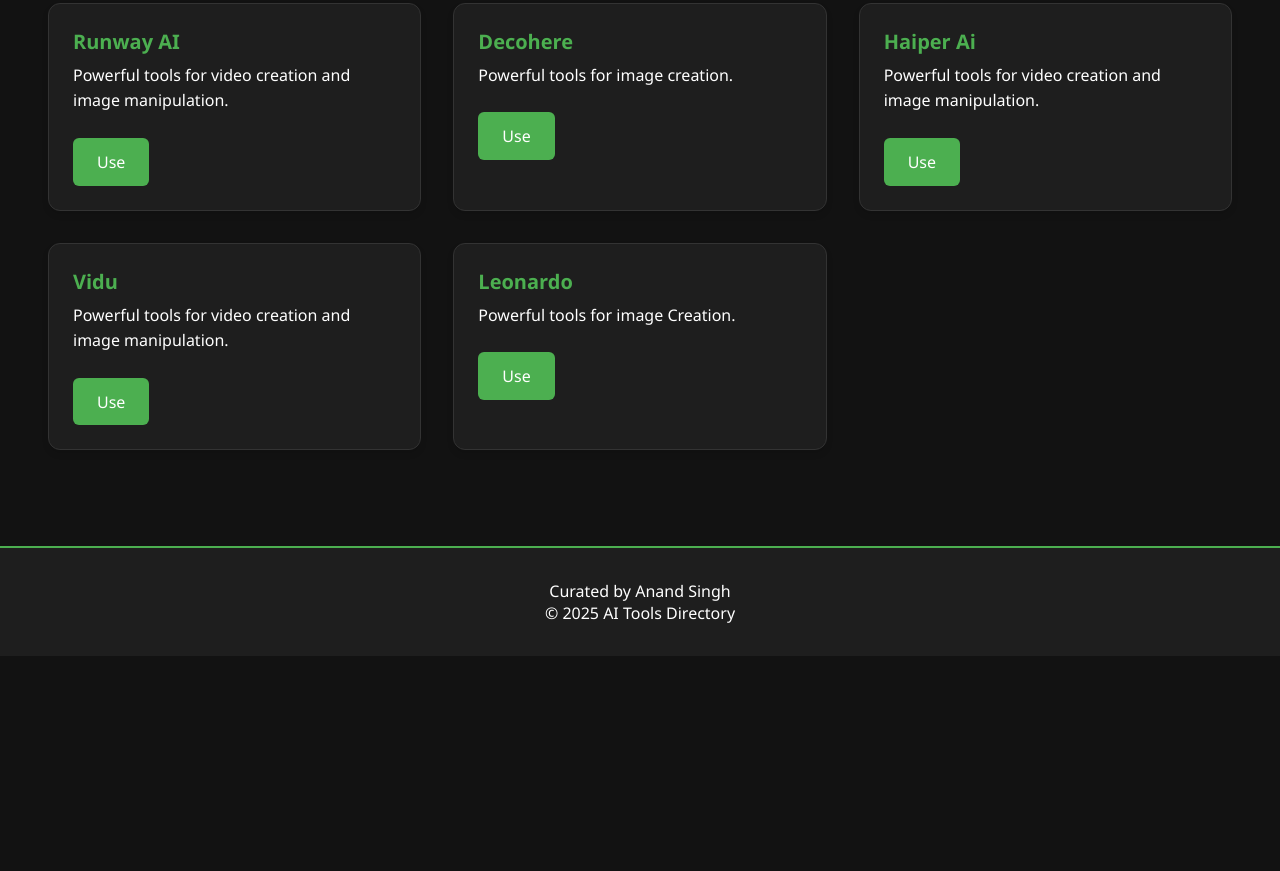
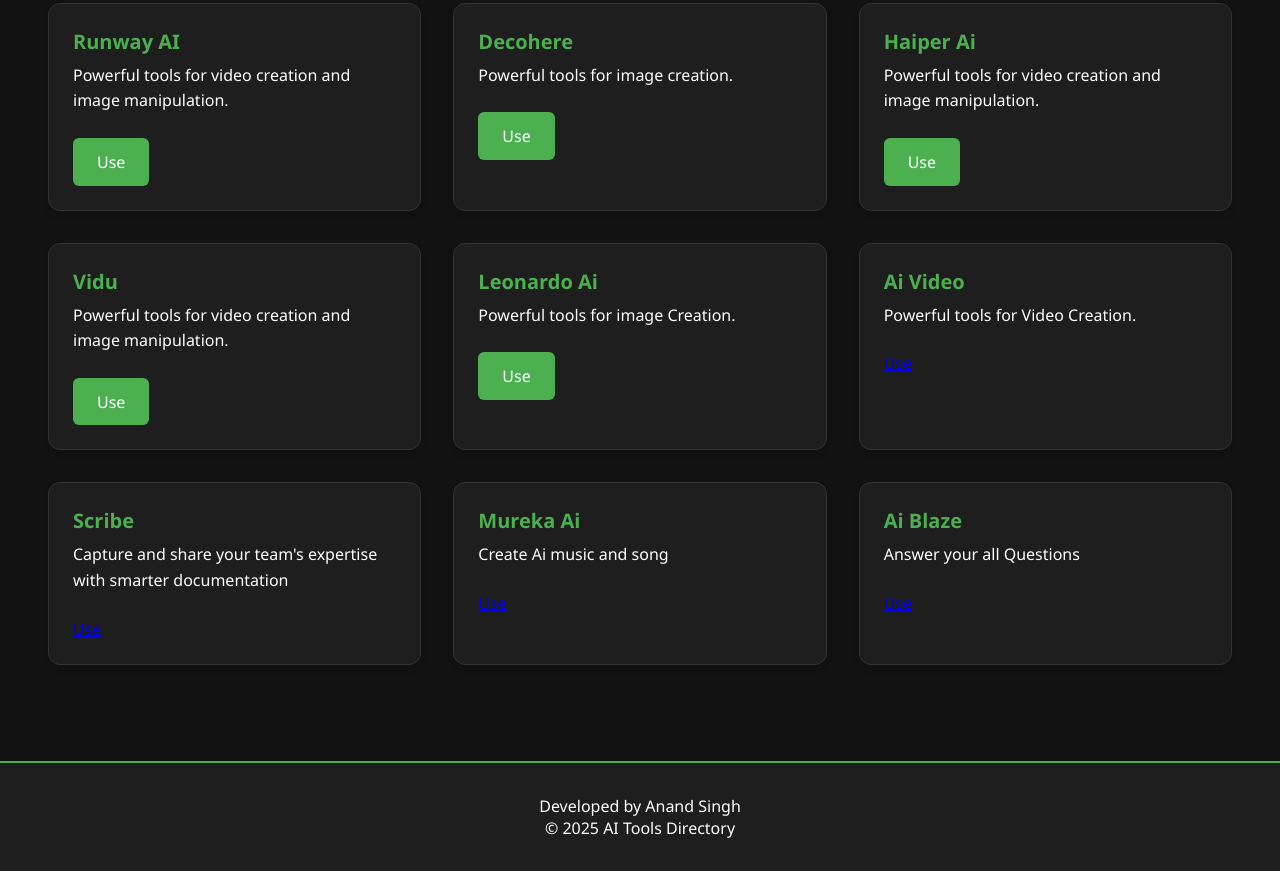
Before and after one commit to AnandSinghKR/AI-Tools-Directory, a plain HTML site: page index.html in a window 1280 px wide. Shown: the part 2941-3812 px from the top of the page. Before the commit the page ends 3597 px from the top, so only its background shows below. Drawn offline with nearby package versions, Linux system fonts and the light colour scheme.

Commit message:
Update index.html

```diff
--- a/index.html
+++ b/index.html
@@ -419,15 +419,39 @@
             </div>
              <!-- AI Tool 35 -->
             <div class="tool-card" data-aos="fade-up" data-category="image">
-                <h3>Leonardo</h3>
+                <h3>Leonardo Ai</h3>
                 <p>Powerful tools for image Creation.</p>
                 <a href="https://leonardo.ai/" class="tool-btn">Use</a>
+            </div>
+              <!-- AI Tool 36 -->
+            <div class="tool-card" data-aos="fade-up" data-category="image">
+                <h3>Ai Video</h3>
+                <p>Powerful tools for Video Creation.</p>
+                <a href="https://www.aivideo.com/">Use</a>
+            </div>
+            <!-- AI Tool 37 -->
+            <div class="tool-card" data-aos="fade-up" data-category="image">
+                <h3>Scribe</h3>
+                <p>Capture and share your team's expertise with smarter documentation</p>
+                <a href="https://scribehow.com/">Use</a>
+            </div>
+             <!-- AI Tool 38 -->
+            <div class="tool-card" data-aos="fade-up" data-category="image">
+                <h3>Mureka Ai</h3>
+                <p>Create Ai music and song</p>
+                <a href="https://scribehow.com/">Use</a>
+            </div>
+             <!-- AI Tool 39 -->
+            <div class="tool-card" data-aos="fade-up" data-category="image">
+                <h3>Ai Blaze</h3>
+                <p>Answer your all Questions </p>
+                <a href="https://ai.blaze.today/">Use</a>
             </div>
         </div>
     </main>
 
     <footer>
-        <p>Curated by Anand Singh</p>
+        <p>Developed by Anand Singh</p>
         <p>© 2025 AI Tools Directory</p>
     </footer>
 
```
